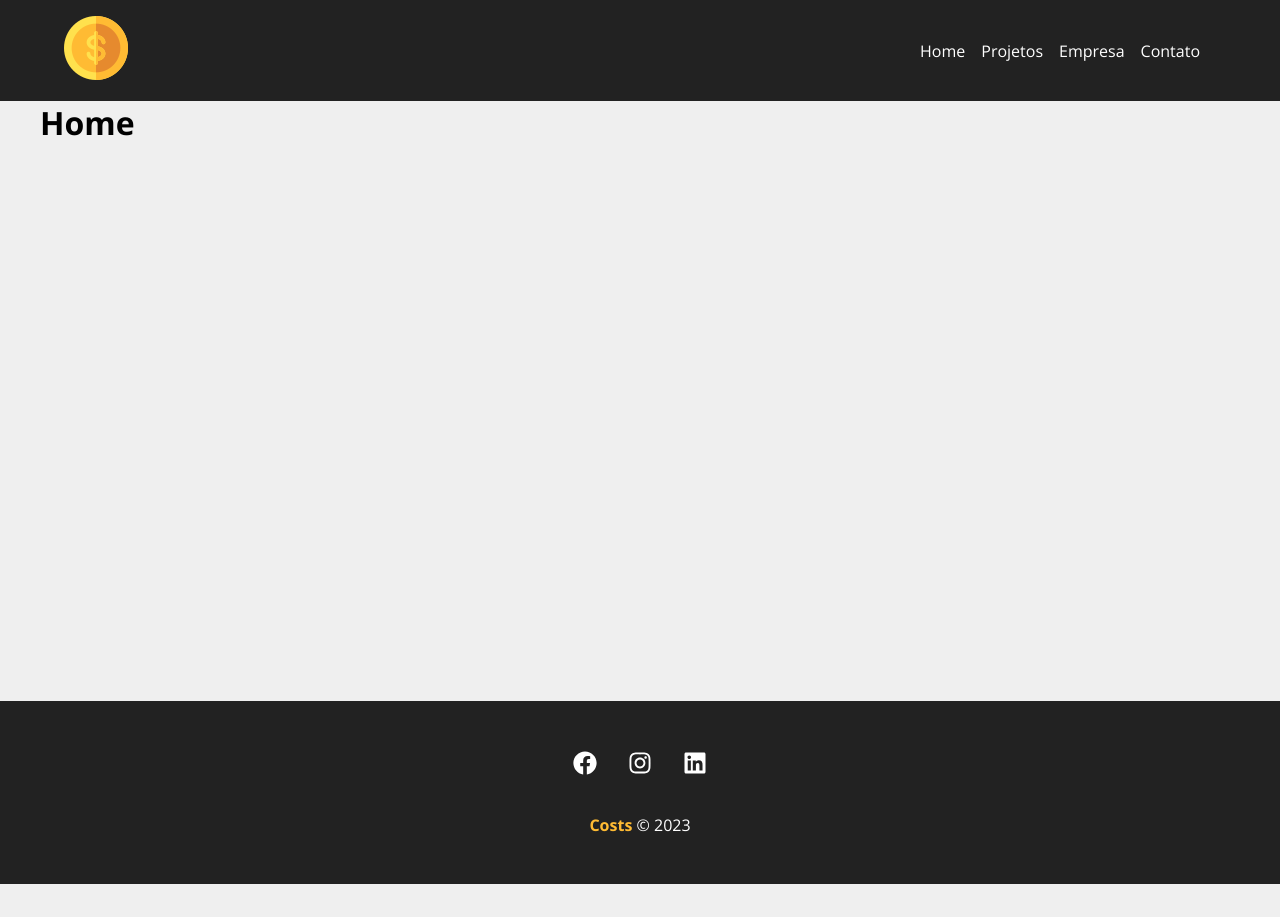
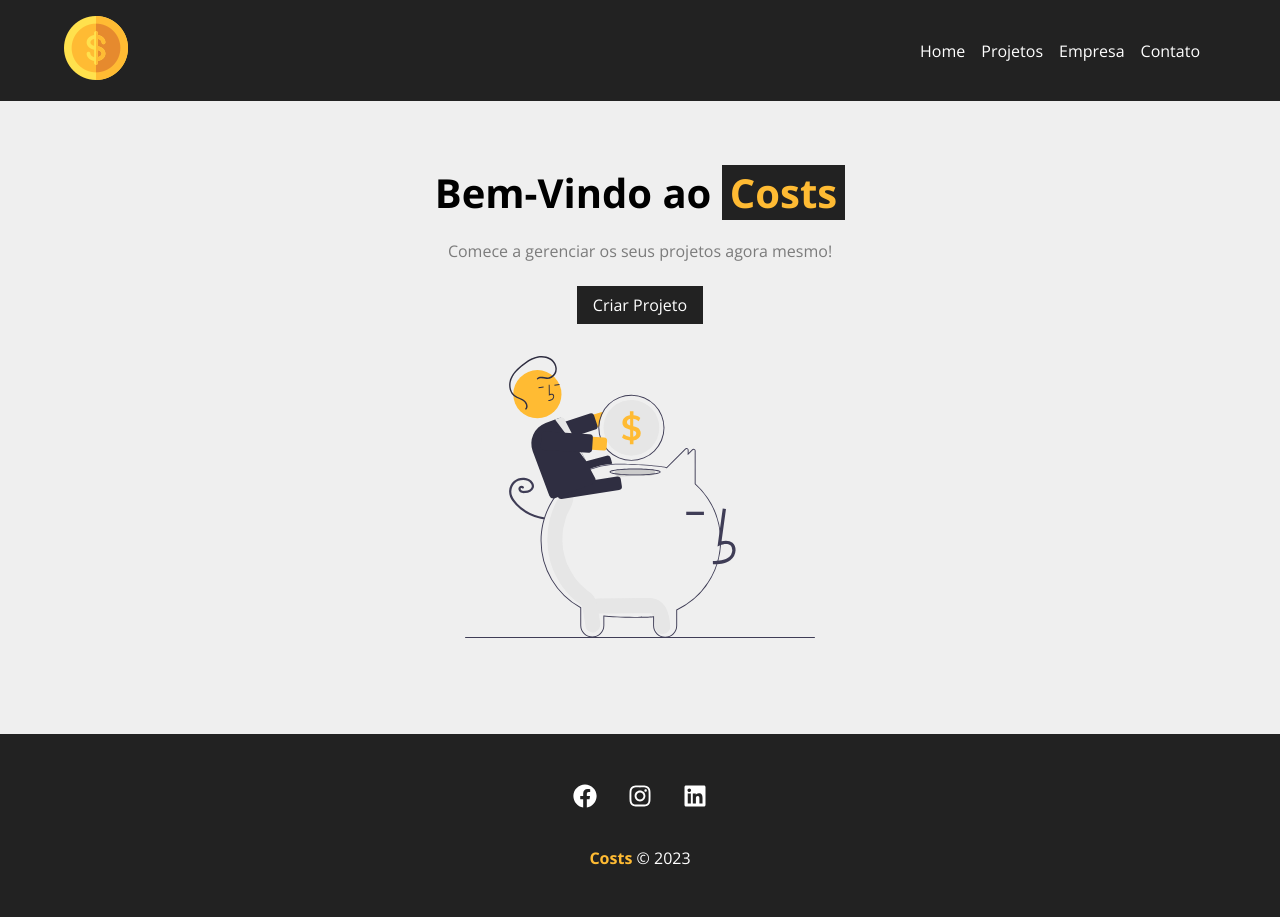
Before and after one commit to NatanALima/projeto-costs-horadecodar, a React (Create React App) app: page / in a window 1280 px wide. Before the commit the page ends 884 px from the top, so only its background shows below. Built offline with nearby package versions, Linux system fonts and the light colour scheme.

Commit message:
Criando a Home #20

```diff
--- a/src/App.js
+++ b/src/App.js
@@ -1,4 +1,4 @@
-import { BrowserRouter as Router, Routes, Route, Link } from "react-router-dom";
+import { BrowserRouter as Router, Routes, Route} from "react-router-dom";
 
 import Home from "./components/pages/Home";
 import Contact from "./components/pages/Contact";
--- /dev/null
+++ b/src/components/layout/LinkButton.js
@@ -0,0 +1,10 @@
+import { Link } from 'react-router-dom';
+import styles from './LinkButton.module.css';
+
+export default function LinkButton({to, text}) {
+    return(
+        <Link className={styles.btn} to={to}>
+            {text}
+        </Link>
+    )
+}
--- /dev/null
+++ b/src/components/layout/LinkButton.module.css
@@ -0,0 +1,12 @@
+.btn {
+    background-color: #222;
+    color: white;
+    padding: 0.5em 1em;
+    text-decoration: none;
+    transition: .5s;
+
+}
+
+.btn:hover {
+    color: #fb3;
+}
--- a/src/components/pages/Home.js
+++ b/src/components/pages/Home.js
@@ -1,3 +1,15 @@
+import styles from './Home.module.css';
+
+import savings from '../../img/savings.svg';
+import LinkButton from '../layout/LinkButton';
+
 export default function Home() {
-    return <h1>Home</h1>
+    return(
+        <section className={styles.home_container}>
+            <h1>Bem-Vindo ao <span>Costs</span></h1>
+            <p>Comece a gerenciar os seus projetos agora mesmo!</p>
+            <LinkButton to="/newproject" text="Criar Projeto"/>
+            <img src={savings} alt="Costs" />
+        </section>
+    )
 }
--- /dev/null
+++ b/src/components/pages/Home.module.css
@@ -0,0 +1,32 @@
+.home_container {
+    width: 100%;
+    display: flex;
+    flex-direction: column;
+    align-items: center;
+    justify-content: center;
+    padding: 4em;
+}
+
+.home_container h1 {
+    font-size: 2.5em;
+    margin-bottom: .5em;
+
+}
+
+.home_container h1 span {
+    color: #fb3;
+    padding: 0 .2em;
+    background-color: #222;
+
+}
+
+.home_container p {
+    margin-bottom: 1.5em;
+    color: #7b7b7b;
+
+}
+
+.home_container img {
+    width: 350px;
+    margin: 2em 0;
+}
```
